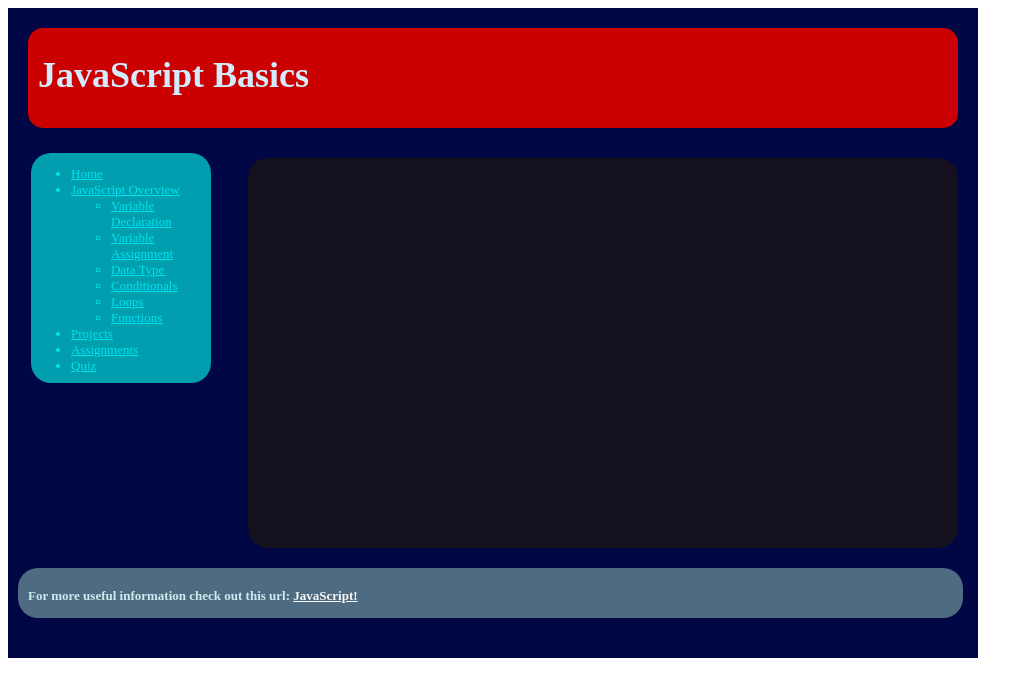
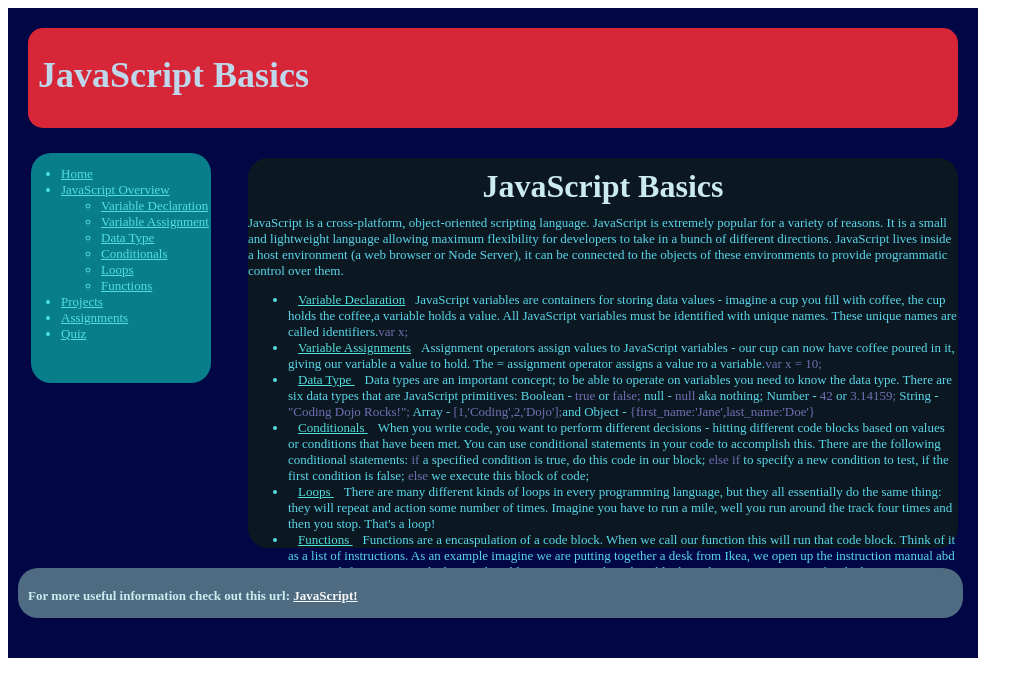
Before and after one commit to MMaines2005/java_basics, a plain HTML site: page index.html in a window 1280 px wide. Shown: the whole page, without its empty margins (0-1033 px from the left). Drawn offline with Linux system fonts and the light colour scheme.

Commit message:
Update 1.3

```diff
--- a/index.html
+++ b/index.html
@@ -28,7 +28,20 @@
                 <li>Quiz</li>
             </ul>
         </div>
-        <div class="content"></div>
+        <div class="content">
+            <h1 class="flexitem">JavaScript Basics</h1>
+            <p2>JavaScript is a cross-platform, object-oriented scripting language. JavaScript is extremely popular for a variety of reasons. It is a small and lightweight language allowing maximum flexibility for developers to take in a bunch of different directions.
+                JavaScript lives inside a host environment (a web browser or Node Server), it can be connected to the objects of these environments to provide programmatic control over them.</p2>
+            <ul>
+                <li><p4>Variable Declaration</p4><p2>JavaScript variables are containers for storing data values -
+                    imagine a cup you fill with coffee, the cup holds the coffee,a variable holds a value. All JavaScript variables must be identified with unique names. These unique names are called identifiers.</p2><p3>var x;</p3></li>
+                <li><p4>Variable Assignments</p4><p2>Assignment operators assign values to JavaScript variables - our cup can now have coffee poured in it, giving our variable a value to hold. The = assignment operator assigns a value ro a variable.<p3>var x = 10;</p3></p2></li>
+                <li><p4>Data Type </p4><p2>Data types are an important concept; to be able to operate on variables you need to know the data type. There are six data types that are JavaScript primitives: Boolean - <p3> true </p3> or <p3> false; </p3> null - <p3> null </p3> aka nothing; Number - <p3> 42 </p3> or <p3> 3.14159;</p3> String - <p3> "Coding Dojo Rocks!";</p3> Array - <p3> [1,'Coding',2,'Dojo'];</p3>and Object - <p3> {first_name:'Jane',last_name:'Doe'}</p3></p2></li>
+                <li><p4>Conditionals </p4><p2> When you write code, you want to perform different decisions - hitting different code blocks based on values or conditions that have been met. You can use conditional statements in your code to accomplish this. There are the following conditional statements: <p3>if</p3> a specified condition is true, do this code in our block; <p3> else if </p3> to specify a new condition to test, if the first condition is false; <p3> else </p3> we execute this block of code; </p2></li>
+                <li><p4>Loops </p4><p2> There are many different kinds of loops in every programming language, but they all essentially do the same thing: they will repeat and action some number of times. Imagine you have to run a mile, well you run around the track four times and then you stop. That's a loop!</p2></li>
+                <li><p4>Functions </p4><p2> Functions are a encaspulation of a code block. When we call our function this will run that code block. Think of it as a list of instructions. As an example imagine we are putting together a desk from Ikea, we open up the instruction manual abd get started, first we screw the legs to the table top; next we place the table the right way up. Done! We finished our instructions. Sadly there are a ton more tables to do so lets call our function over and over again. </p2></li>
+            </ul>
+        </div>
         <div class="informational">
             <h6> For more useful information check out this url: <a href="#">JavaScript!</a></h6></div>
     </div>
--- a/style.css
+++ b/style.css
@@ -11,7 +11,7 @@
     height: 650px;
 }
 .p1{
-    color: #d2ecfe;
+    color: #BFD7EA;
     font-size: 36px;
     position: absolute;
     top:-10px;
@@ -22,14 +22,14 @@
     position: absolute;
     border-radius: 15px;
     margin: 20px;
-    background-color: #cb0000;
+    background-color: #D72638;
     width: 930px;
     height: 100px;
 }
 .nav{
     margin: 5px;
     border-radius: 20px;
-    background-color: #009EAE;
+    background-color: #087E8B;
     position: relative;
     width: 180px;
     height: 230px;
@@ -49,11 +49,13 @@
 
 }
 .content{
+
     border-radius: 20px;
     align-items: center;
     position: absolute;
-    background-color: #14101d;
-    display:block;
+    background-color: #0C1821;
+    display:flex;
+    flex-direction: column;
     width: 710px;
     height: 390px;
     top: 140px;
@@ -70,13 +72,46 @@ h6{
 
 }
 a{
-    align-items:flex;
     display: inline-block;
     color: #F8F8F9;
     text-decoration: underline;
 }
-ul, li{
-    color: #00e4f0;
-    font-size: small;
+.nav li{
+    white-space: nowrap;
+    position: relative;
+    left: -10px;
     text-decoration: underline;
 }
+ul, li{
+    flex: 1;
+
+    color: #52DEE5;;
+    font-size: small;
+
+}
+.flexitem {
+    align-items: center;
+    justify-content: flex-start;
+    color: #CCEBEE;
+    margin: 10px;
+}
+
+.content p2 {
+
+    font-size: small;
+    color: #5BD7EA;
+    word-wrap: normal;
+}
+.content p3{
+    font-size:small;
+    color: #6F6FB2;
+    text-decoration: none;
+    text-align: center;
+}
+.content p4{
+    color: #52DEDE;
+    font-size:small;
+    margin:10px;
+    text-align: left;
+    text-decoration: underline;
+}
```
